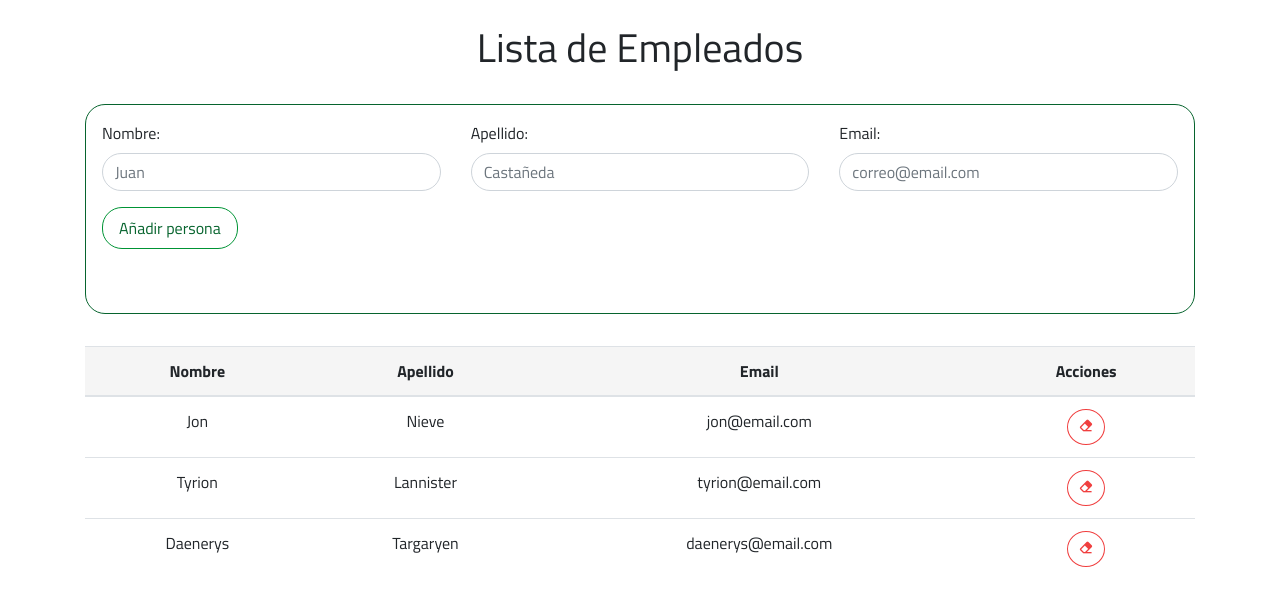
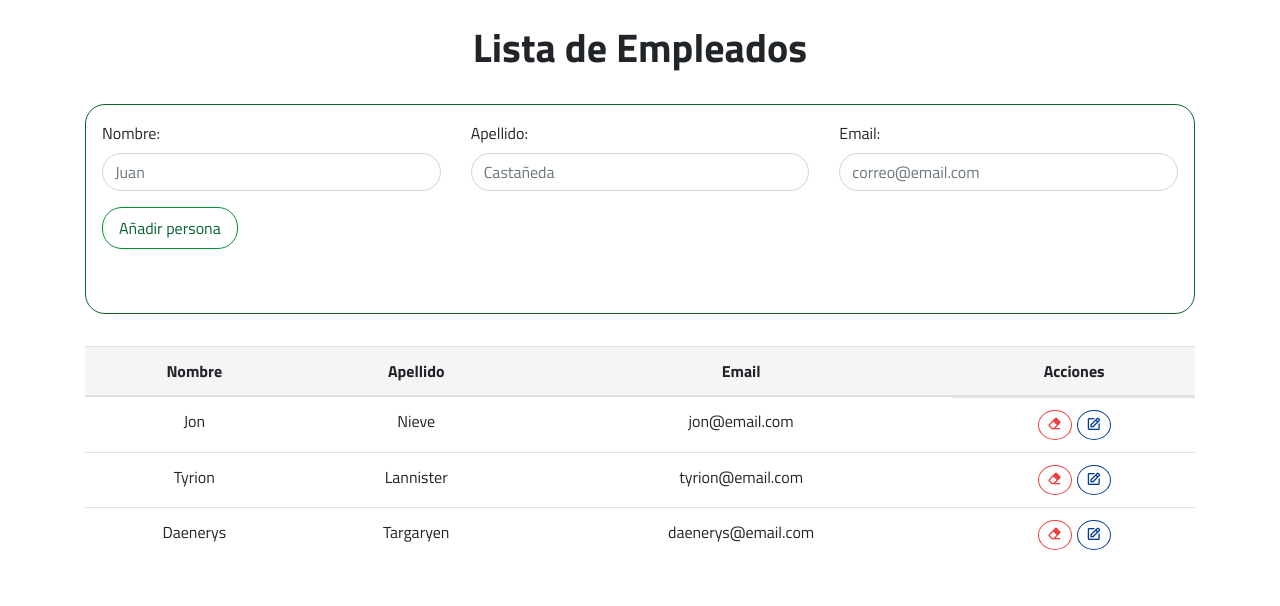
Before and after one commit to alxs2997/add-person, a Vue app: page / in a window 1280 px wide. Shown: the top 606 px of the page. Built offline with nearby package versions, Linux system fonts and the light colour scheme; a web font is replaced by a local one.

Commit message:
añadiendo funciones de edición y guardadado (Editar Persona)

```diff
--- a/src/App.vue
+++ b/src/App.vue
@@ -11,6 +11,7 @@
         <tabla-personas
           :personas="personas"
           @delete-persona="eliminarPersona"
+          @actualizar-persona="actualizarPersona"
         />
       </div>
     </div>
@@ -64,8 +65,12 @@ export default {
     eliminarPersona(id) {
       this.personas = this.personas.filter((persona) => persona.id !== id);
     },
+    actualizarPersona(id, personaActualizada) {
+      this.personas = this.personas.map((persona) =>
+        persona.id === id ? personaActualizada : persona
+      );
     },
-    //aqui se puede agregar un metodo para editar persona
+  },
 };
 </script>
 
@@ -87,5 +92,6 @@ button {
   text-align: center;
   margin-bottom: 2rem;
   margin-top: 1.5rem;
+  font-weight: bold;
 }
 </style>
--- a/src/components/TablaPersonas.vue
+++ b/src/components/TablaPersonas.vue
@@ -14,14 +14,32 @@
       </thead>
       <tbody>
         <tr class="content" v-for="persona in personas" :key="persona.id">
-          <td>{{ persona.nombre }}</td>
-          <td>{{ persona.apellido }}</td>
-          <td>{{ persona.email }}</td>
-          <td>
+          <td v-if="editando === persona.id">
+              <input type="text" class="form-control" v-model="persona.nombre" />
+          </td>
+          <td v-else>{{ persona.nombre }}</td>
+          <td v-if="editando === persona.id">
+              <input type="text" class="form-control" v-model="persona.apellido" />
+          </td>
+          <td v-else>{{ persona.apellido }}</td>
+          <td v-if="editando === persona.id">
+              <input type="email" class="form-control" v-model="persona.email" />
+          </td>
+          <td v-else>{{ persona.email }}</td>
+          <td class="more" v-if="editando === persona.id">
+            <button class="btn-save" @click="guardarPersona(persona)"><i class='bx bxs-save'></i></button>
+    <button class="btn-cancel" @click="cancelarEdicion(persona)"><i class='bx bx-x'></i></button>
+          </td>
+          <!--Sección de botones para acciones-->
+          <td class="buttons">
               <button class="btn-eliminar"
               title="Eliminar persona"
               @click="$emit('delete-persona', persona.id)"
               ><i class='bx bxs-eraser'></i></button>
+              <button class="btn-editar" title="Editar persona"
+              @click="editarPersona(persona)">
+              <i class='bx bx-edit'></i>
+            </button>
           </td>
         </tr>
       </tbody>
@@ -34,8 +52,29 @@ export default {
   name: "tabla-personas",
   props: {
     personas: Array,
-  },
-};
+  },data() {
+        return {
+            editando: null,
+        }
+    },
+    methods: {
+        editarPersona(persona) {
+            this.personaEditada = Object.assign({}, persona);
+            this.editando = persona.id;
+        },
+        guardarPersona(persona) {
+            if (!persona.nombre.length || !persona.apellido.length || !persona.email.length) {
+                return;
+            }
+            this.$emit('actualizar-persona', persona.id, persona);
+            this.editando = null;
+        },
+        cancelarEdicion(persona) {
+            Object.assign(persona, this.personaEditada);
+            this.editando = null;
+        }
+    }
+}
 </script>
 
 <style scoped>
@@ -51,6 +90,13 @@ export default {
   background-color: #f5f5f5;
 }
 
+.buttons {
+  display: flex;
+  justify-content: center;
+  align-items: center;
+  gap: 5px
+}
+
 .acciones {
   text-align: center;
 }
@@ -63,14 +109,62 @@ export default {
   background: none;
   border: #f03f3f solid 1px;
   color: #f03f3f;
-  padding: 5px 10px;
+  padding: 2px 8px;
   border-radius: 50%;
   cursor: pointer;
 }
 
 .btn-eliminar:hover {
-  background: #f03f3f83;
-  color: #fff;
+  background: #f03f3f62;
+  color: red;
 }
 
+.btn-editar{
+  background: none;
+  border: #003b94 solid 1px;
+  color: #003b94 ;
+  padding: 2px 8px;
+  border-radius: 50%;
+  cursor: pointer;
+}
+
+.btn-editar:hover {
+  background: #003b9463;
+  color: blue;
+}
+
+.btn-save{
+  background: rgb(185, 214, 185) ;
+  color: #208806;
+  border: none;
+  padding: 2px 8px;
+  border-radius: 50%;
+  cursor: pointer;
+}
+.more{
+  display: flex;
+  justify-content: center;
+  align-items: center;
+  text-align: center;
+  gap: 5px;
+}
+
+.btn-save:hover {
+  background: #208806;
+  color: #45ff17;;
+}
+
+.btn-cancel{
+  background: rgb(121, 121, 121) ;
+  color: #ffffff;
+  border: none;
+  padding: 2px 8px;
+  border-radius: 50%;
+  cursor: pointer;
+}
+
+.btn-cancel:hover {
+  background: #444444;
+  color: #ff0000;
+}
 </style>
```
